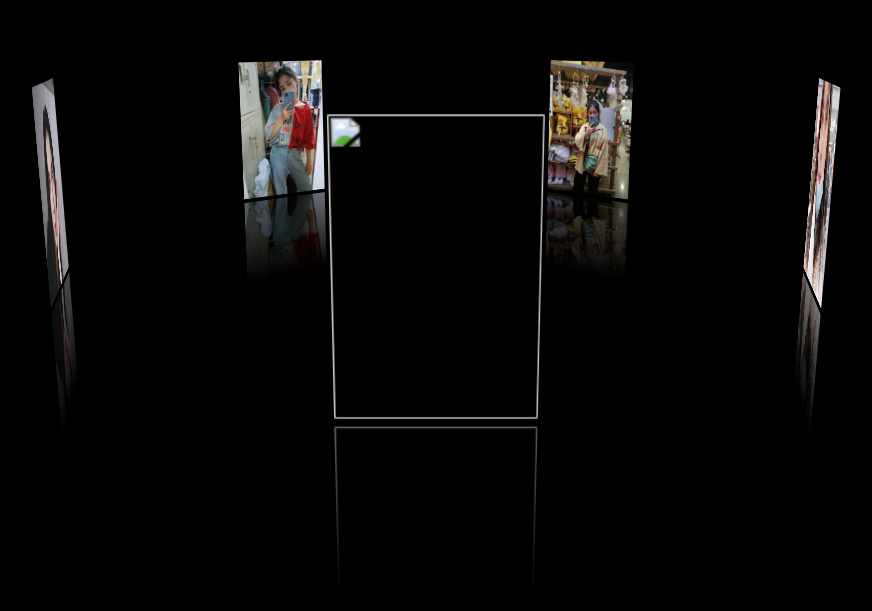
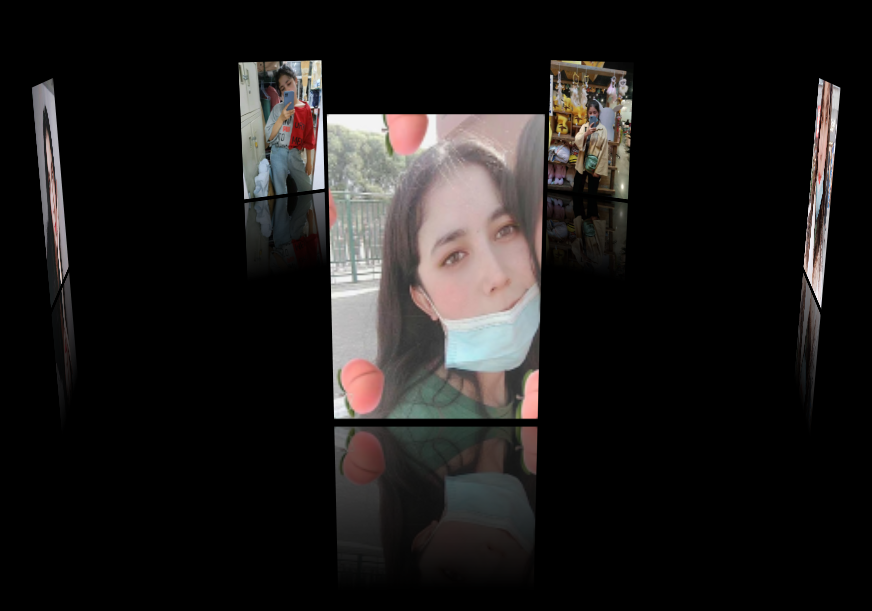
Before and after one commit to clove4396/zulpiya, a plain HTML site: page index.html in a window 1280 px wide. Shown: the part 145-756 px from the top of the page, without its empty margins (204-1076 px from the left). Drawn offline with Linux system fonts and the light colour scheme.

Commit message:
Update index.html

```diff
--- a/index.html
+++ b/index.html
@@ -62,7 +62,7 @@
 <body>
     <div id="perspective">
         <div id='wrap'>
-            <img src="1.jpge" />
+            <img src="1.JPG" />
             <img src="2.JPG" />
             <img src="3.JPG" />
             <img src="4.JPG" />
```
